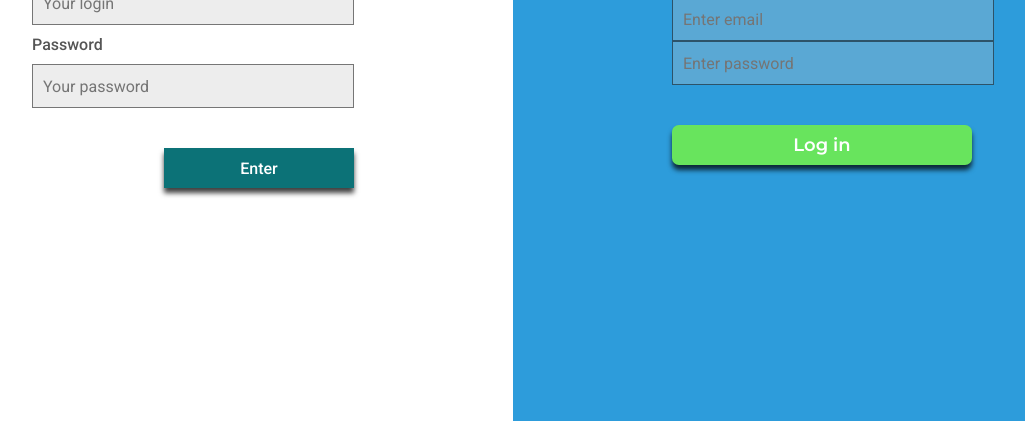
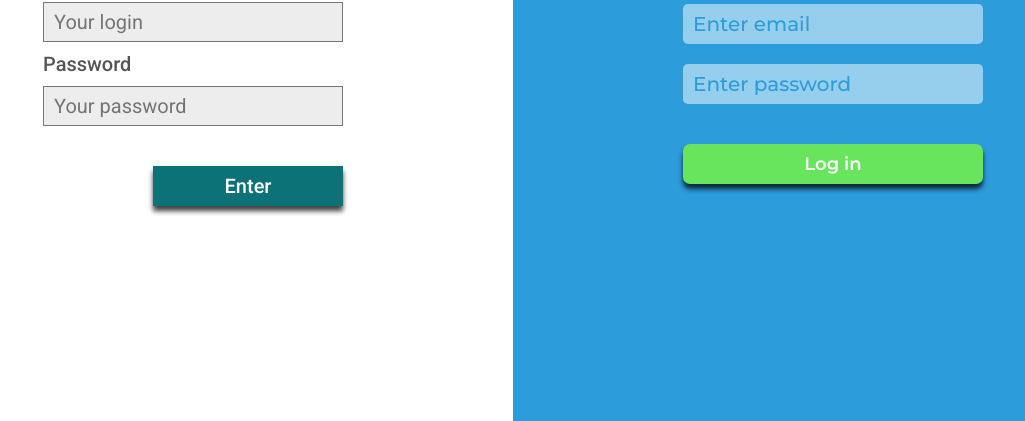
Before and after one commit to OneGoodReas0n/moodle-trello-client, a React app: page / in a window 1280 px wide. Shown: the part 379-800 px from the top of the page, without its empty margins (127-1152 px from the left). Built offline with nearby package versions, Linux system fonts and the light colour scheme.

Commit message:
update: changes in src/app folder

```diff
--- a/src/app/app.scss
+++ b/src/app/app.scss
@@ -1,38 +1,13 @@
-html,body{
+*{
     margin: 0;
     padding: 0;
-    box-sizing: content-box;
+    box-sizing: border-box;
+}
+
+html,body{
+    font-size: 20px;
 }
 
 .container{
     display: flex;
-
-    .wrapper{
-        display: flex;
-        align-items: center;
-        justify-content: center;
-    }
-
-    .right-wrapper{
-        background-color: #2D9CDB;
-    }
-
-    .part{
-        display: flex;
-        justify-content: center;
-        flex-direction: column;
-        width: 50%;
-        height: 100vh;
-
-        .form{
-            display: flex;
-            justify-content: center;
-            flex-direction: column;
-            margin-top: 30px;
-        }
-
-        img{
-
-        }
-    }
 }
--- a/src/app/index.js
+++ b/src/app/index.js
@@ -5,33 +5,61 @@ import TUIlmLogo from "~a/images/tu-ilmenau_logo.svg";
 import Input from "~c/input";
 import Label from "~c/label";
 import Button from "../components/button";
+import LoginContainer from "../components/login-container";
 
 class App extends React.Component {
+  state = {
+    isMoodleFormOnFocus: false,
+    isTrelloFormOnFocus: false,
+    form: {
+      moodle: {
+        login: "",
+        pass: "",
+      },
+      trello: {
+        login: "",
+        pass: "",
+      },
+    },
+  };
+
+  onInputChange = ({ target }) => {
+    const { name, value } = target;
+    const [type, field] = String(name).split("-");
+    const copyState = Object.assign({}, this.state);
+    copyState.form[type][field] = value;
+    this.setState(copyState);
+  };
+
+  onInputFocus = ({ target }) => {
+    const { name, value } = target;
+    const [type] = String(name).split("-");
+    if (type === "moodle") {
+      this.setState({ isMoodleFormOnFocus: !this.state.isMoodleFormOnFocus });
+      return;
+    }
+    this.setState({ isTrelloFormOnFocus: !this.state.isTrelloFormOnFocus });
+  };
+
+  onSubmit = () => {};
+
   render() {
     return (
       <div className="container">
-        <div className="left-wrapper wrapper part">
-          <img src={TUIlmLogo} />
-          <div className="form">
-            <div className="form-group">
-              <Label name="Login" />
-              <Input type="moodle-input" placeholder="Your login" />
-            </div>
-            <div className="form-group">
-              <Label name="Password" />
-              <Input type="moodle-input" placeholder="Your password" />
-            </div>
-            <Button type="moodle" text="Enter" />
-          </div>
-        </div>
-        <div className="right-wrapper wrapper part">
-          <img src={TrelloLogo} />
-          <div className="form">
-            <Input type="trello" placeholder="Enter email" />
-            <Input type="trello" placeholder="Enter password" />
-            <Button type="trello" text="Log in" />
-          </div>
-        </div>
+        <LoginContainer
+          style="moodle"
+          isMoodleFormOnFocus={this.state.isMoodleFormOnFocus}
+          isTrelloFormOnFocus={this.state.isTrelloFormOnFocus}
+          onInputChange={this.onInputChange}
+          onInputFocus={this.onInputFocus}
+        />
+        <LoginContainer
+          style="trello"
+          isMoodleFormOnFocus={this.state.isMoodleFormOnFocus}
+          isTrelloFormOnFocus={this.state.isTrelloFormOnFocus}
+          onInputChange={this.onInputChange}
+          onInputFocus={this.onInputFocus}
+        />
       </div>
     );
   }
```
